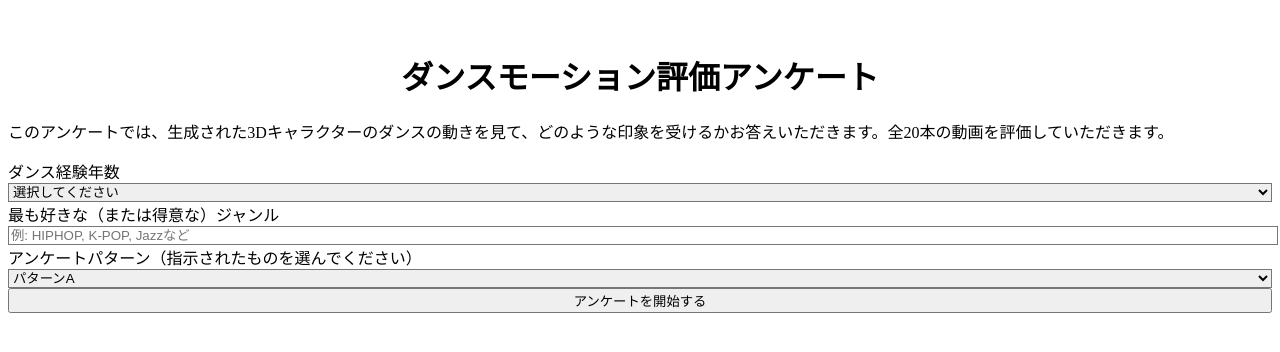
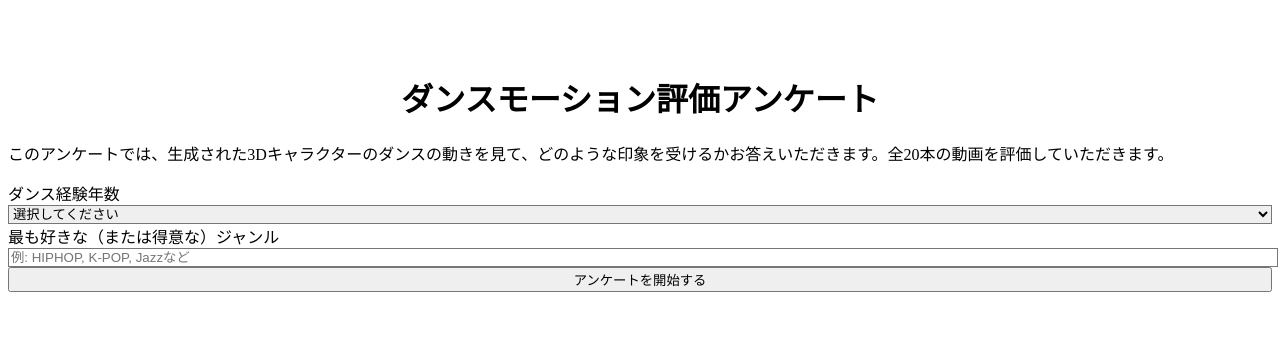
Before and after one commit to g2342051/dance_survey, a React (Vite) app: page / in a window 1280 px wide. Shown: the part 236-588 px from the top of the page. Built offline with nearby package versions, Linux system fonts and the light colour scheme.

Commit message:
パターンのランダム表示

```diff
--- a/src/App.jsx
+++ b/src/App.jsx
@@ -84,6 +84,7 @@ export default function App() {
   const [isTransitioning, setIsTransitioning] = useState(false);
   const videoRef = useRef(null);
 
+
   // --- 属性入力画面の処理 ---
   const handleStartSurvey = () => {
     if (!userInfo.experience || !userInfo.favoriteGenre) {
@@ -91,19 +92,28 @@ export default function App() {
       return;
     }
 
-    // パターンに応じて20本の動画を抽出
+    // ★ 4つのパターンからランダムに1つを決定する
+    const patterns = ['A', 'B', 'C', 'D'];
+    const randomPattern = patterns[Math.floor(Math.random() * patterns.length)];
+    // 回答が極端に少ない場合のテスト用に、特定のパターンを強制する場合は以下の行をコメントアウト解除してください
+    //const randomPattern = 'C';
+
+    // 決定したパターンを userInfo に保存しておく（後でGASに送るため）
+    const updatedUserInfo = { ...userInfo, pattern: randomPattern };
+    setUserInfo(updatedUserInfo);
+
+    // ランダムに決まったパターンに応じて動画を抽出
     let selectedVideos = [];
-    if (userInfo.pattern === 'A') selectedVideos = ALL_VIDEOS.slice(0, 20);
-    else if (userInfo.pattern === 'B') selectedVideos = ALL_VIDEOS.slice(20, 40);
-    else if (userInfo.pattern === 'C') selectedVideos = [...ALL_VIDEOS.slice(0, 10), ...ALL_VIDEOS.slice(20, 30)];
-    else if (userInfo.pattern === 'D') selectedVideos = [...ALL_VIDEOS.slice(10, 20), ...ALL_VIDEOS.slice(30, 40)];
+    if (randomPattern === 'A') selectedVideos = ALL_VIDEOS.slice(0, 20);
+    else if (randomPattern === 'B') selectedVideos = ALL_VIDEOS.slice(20, 40);
+    else if (randomPattern === 'C') selectedVideos = [...ALL_VIDEOS.slice(0, 10), ...ALL_VIDEOS.slice(20, 30)];
+    else if (randomPattern === 'D') selectedVideos = [...ALL_VIDEOS.slice(10, 20), ...ALL_VIDEOS.slice(30, 40)];
 
-    // 抽出した20本の動画配列をランダムに並び替える
     const shuffledVideos = shuffleArray(selectedVideos);
-
-    setSurveyVideos(shuffledVideos); // 並び替えたものをセット
+    setSurveyVideos(shuffledVideos);
     setStep('survey');
   };
+
 
   // --- アンケート画面の処理 ---
   // 全項目の回答が完了したかチェックし、自動遷移する
@@ -210,20 +220,6 @@ export default function App() {
                 value={userInfo.favoriteGenre}
                 onChange={e => setUserInfo({...userInfo, favoriteGenre: e.target.value})}
               />
-            </div>
-
-            <div>
-              <label className="block text-sm font-medium text-gray-700 mb-1">アンケートパターン（指示されたものを選んでください）</label>
-              <select
-                className="w-full border-gray-300 rounded-md shadow-sm p-2 border focus:ring-blue-500 focus:border-blue-500"
-                value={userInfo.pattern}
-                onChange={e => setUserInfo({...userInfo, pattern: e.target.value})}
-              >
-                <option value="A">パターンA</option>
-                <option value="B">パターンB</option>
-                <option value="C">パターンC</option>
-                <option value="D">パターンD</option>
-              </select>
             </div>
 
             <button
```
